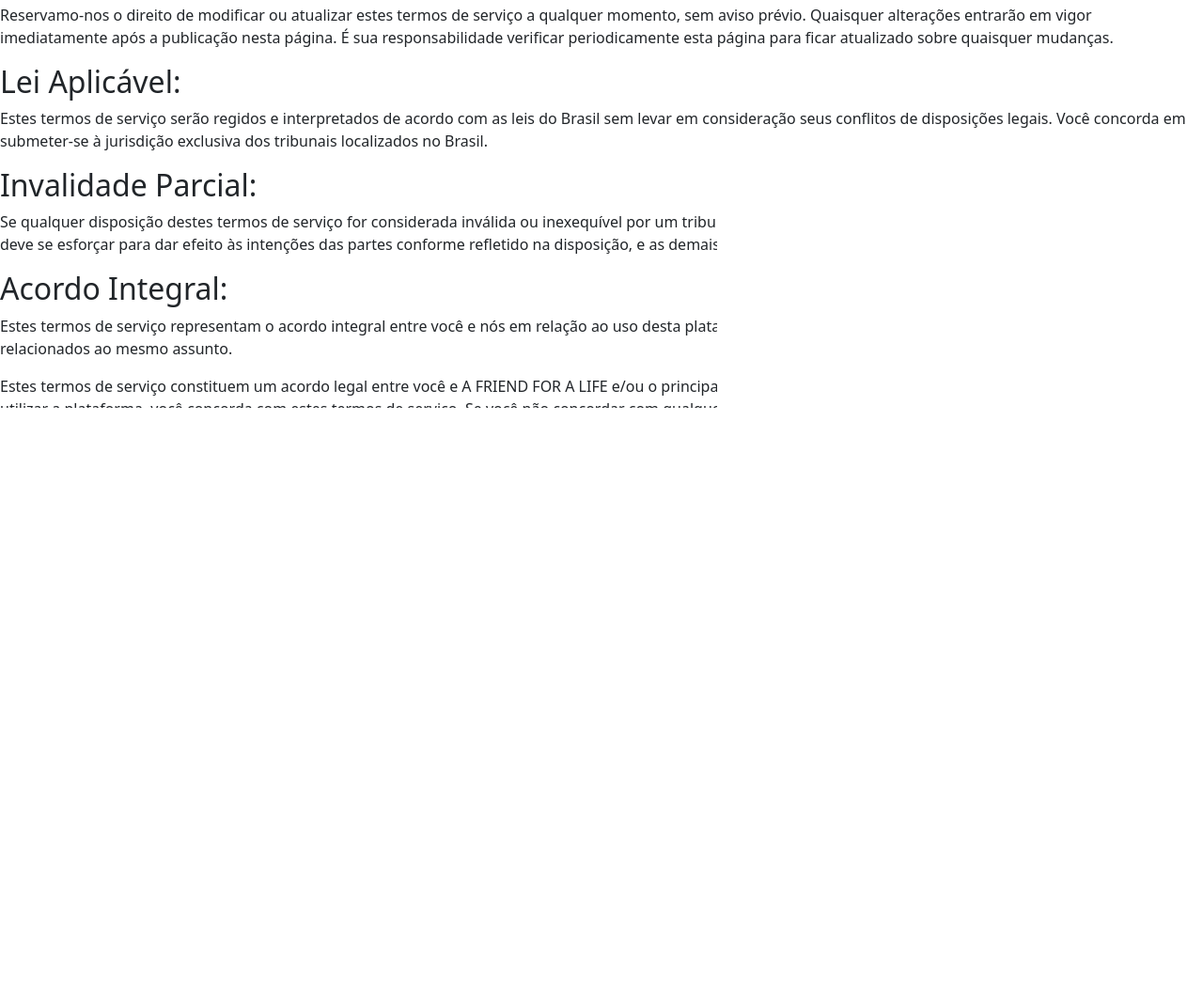
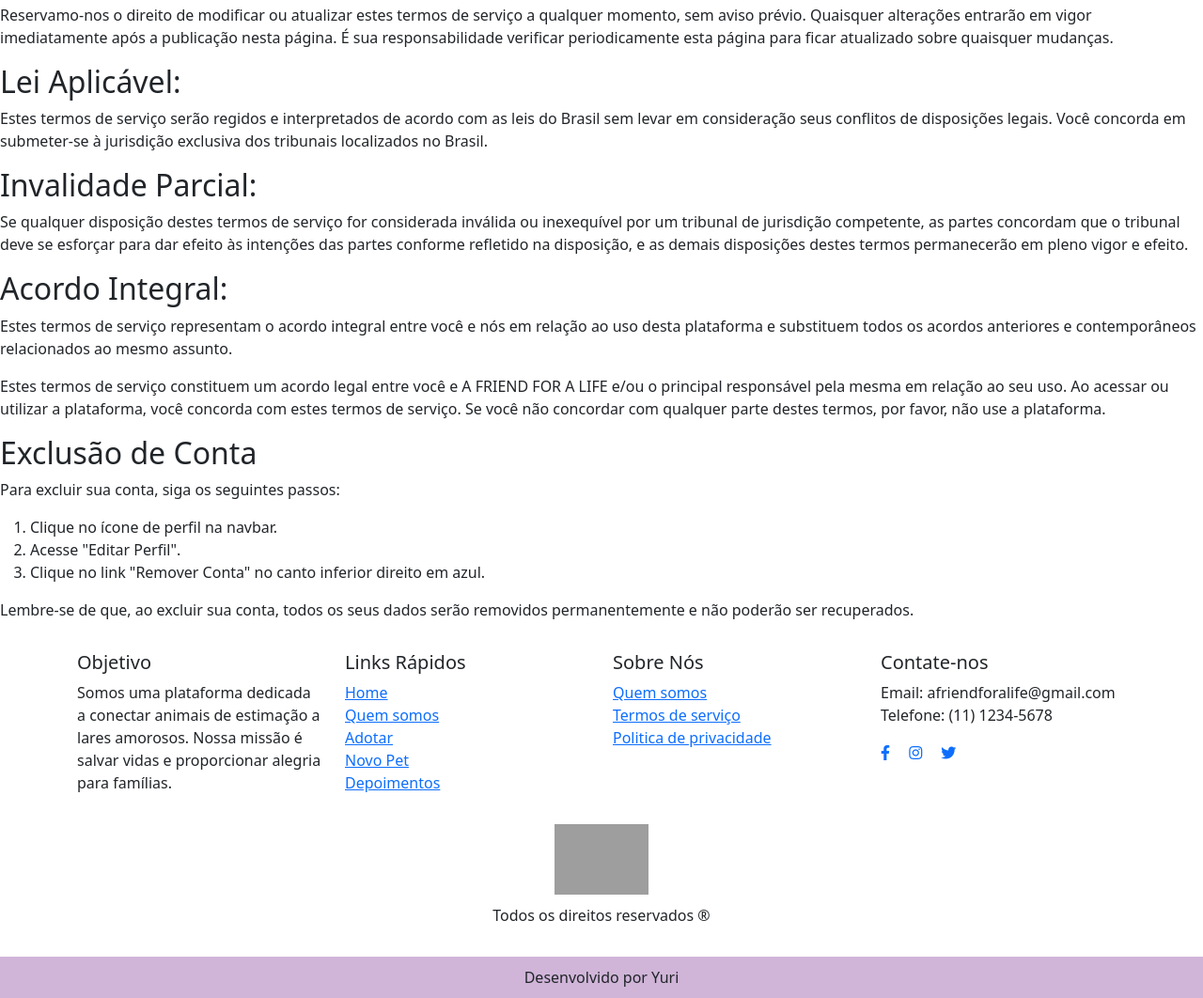
Before and after one commit to Yuridevpro/um-amigo-for-life, a Django app: template sobre_nos/templates/termos_servico.html in a window 1280 px wide. Shown: the part 1853-2915 px from the top of the page at 94% size. Run offline with Django 3.2, Linux system fonts and the light colour scheme; the template is opened without the code that fills it, so the values that code supplies are empty; grey boxes are pictures that could not be loaded.

Commit message:
mudancas 20

```diff
--- a/sobre_nos/templates/termos_servico.html
+++ b/sobre_nos/templates/termos_servico.html
@@ -2,8 +2,7 @@
 {% load static %}
 
 {% block head %}
-<link href="{% static 'mdq_base.css' %}" rel="stylesheet">
-<link href="{% static 'base.css' %}" rel="stylesheet">
+<link rel="stylesheet" href="https://cdnjs.cloudflare.com/ajax/libs/font-awesome/5.15.3/css/all.min.css">
 <link href="{% static 'sobre_nos/termos_servico/css/termos_servico.css' %}" rel="stylesheet">
 <style>
 
```
